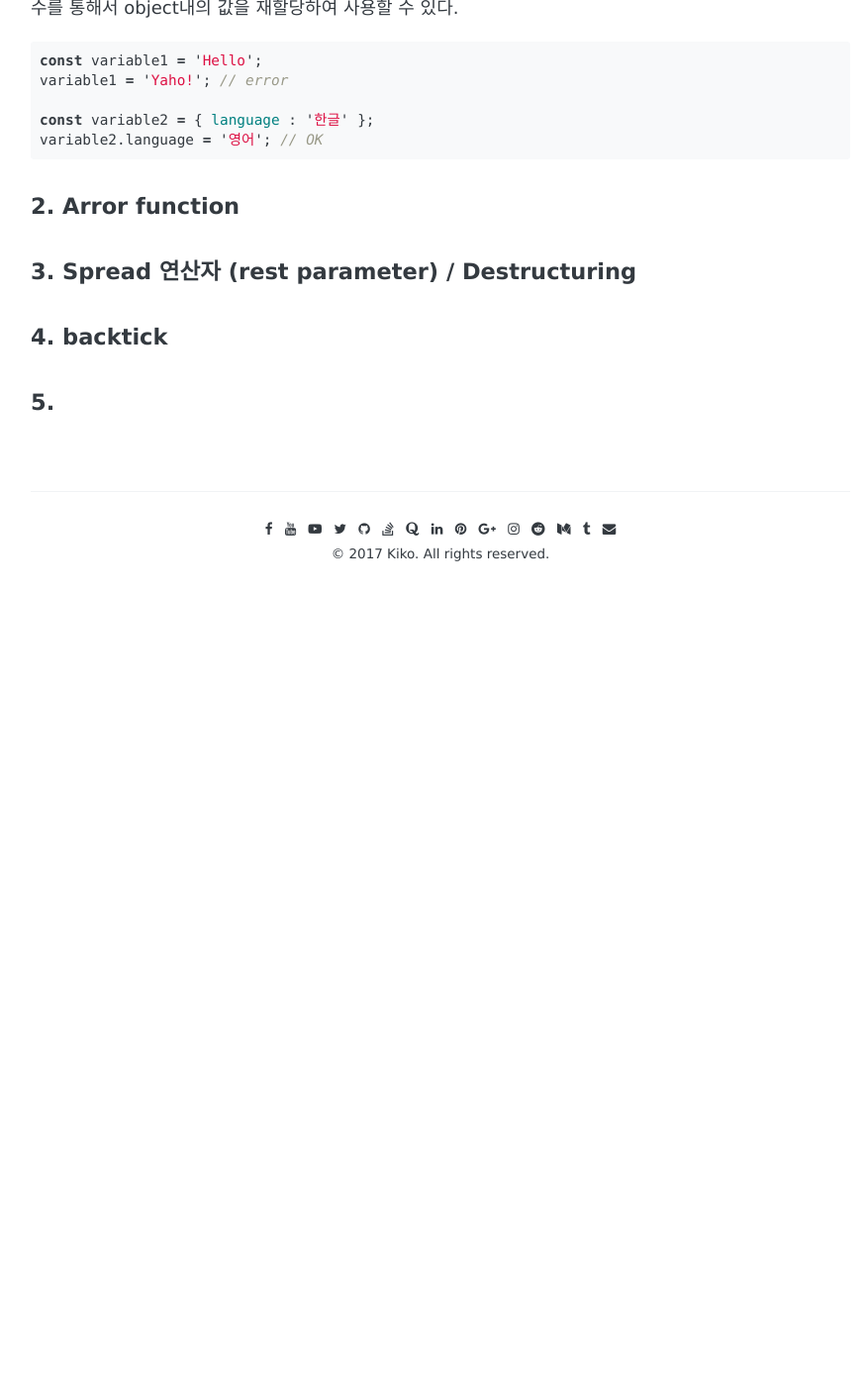
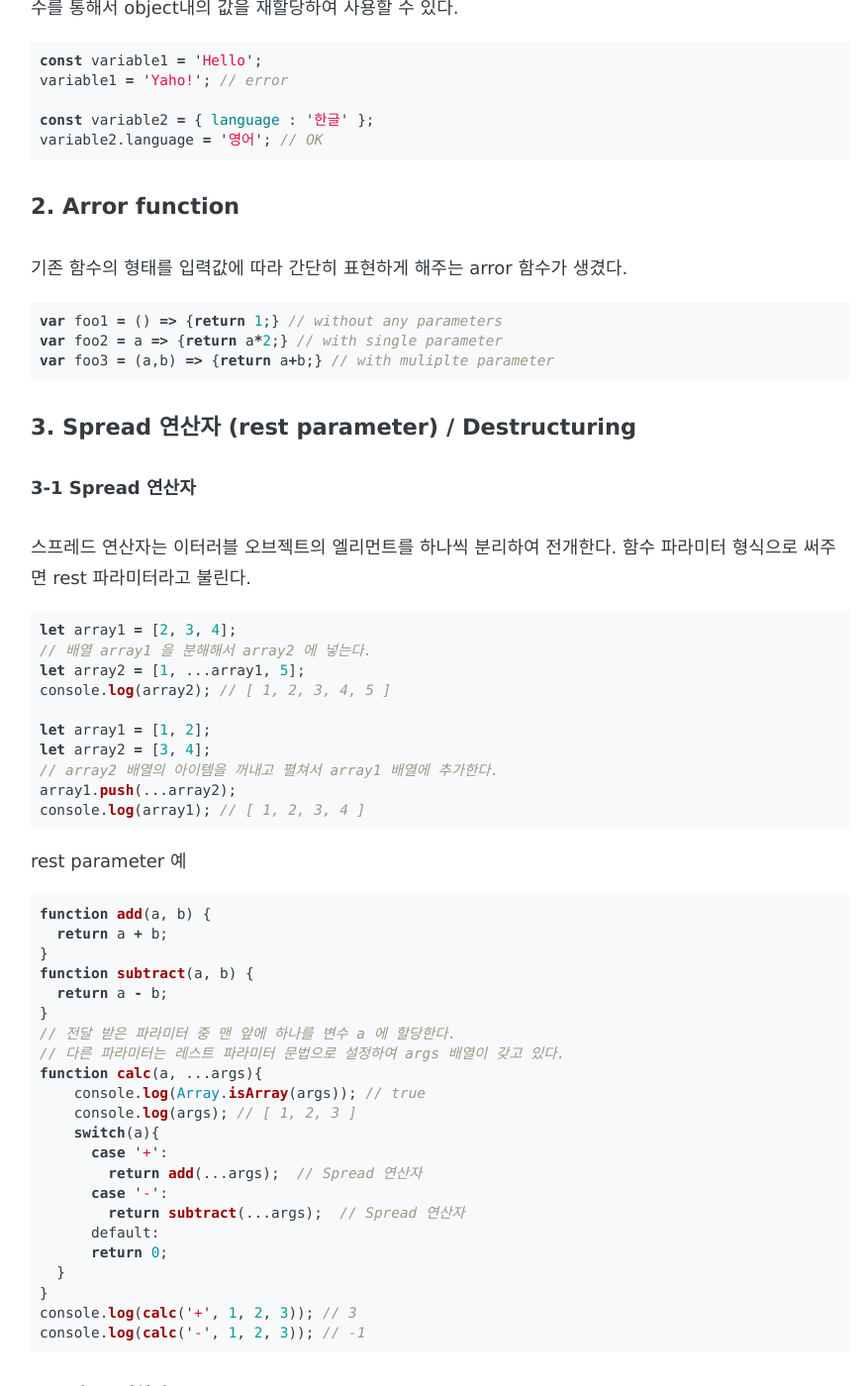
Before and after one commit to SmileBin/SmileBin.github.io, a Jekyll site: the page built from _posts/2018-02-19-es6-features.md, in a window 1280 px wide and 1400 px high, scrolled down 1316 px. Shown: the whole window at 99% size, without its empty margins (195-1069 px from the left). Built offline with Jekyll 4.4.1, drawn with Linux system fonts in a browser that asks for light colours; some web fonts are replaced; comment, search, counter and statistics services are not loaded; before the commit the page ends 1977 px from its top, so only the background shows below that; some of the changed text lies outside the part shown.

Commit message:
es6 블로그 수정

````diff
--- a/_posts/2018-02-19-es6-features.md
+++ b/_posts/2018-02-19-es6-features.md
@@ -45,9 +45,75 @@ variable2.language = '영어'; // OK
 ```
 
 #### 2. Arror function
+기존 함수의 형태를 입력값에 따라 간단히 표현하게 해주는 arror 함수가 생겼다.
+```javascript
+var foo1 = () => {return 1;} // without any parameters
+var foo2 = a => {return a*2;} // with single parameter
+var foo3 = (a,b) => {return a+b;} // with muliplte parameter
+```
+#### 3. Spread 연산자 (rest parameter) / Destructuring
+##### 3-1 Spread 연산자
+스프레드 연산자는 이터러블 오브젝트의 엘리먼트를 하나씩 분리하여 전개한다. 함수 파라미터 형식으로 써주면 rest 파라미터라고 불린다.
+```javascript
+let array1 = [2, 3, 4];
+// 배열 array1 을 분해해서 array2 에 넣는다.
+let array2 = [1, ...array1, 5];
+console.log(array2); // [ 1, 2, 3, 4, 5 ]
 
-#### 3. Spread 연산자 (rest parameter) / Destructuring
+let array1 = [1, 2];
+let array2 = [3, 4];
+// array2 배열의 아이템을 꺼내고 펼쳐서 array1 배열에 추가한다.
+array1.push(...array2);
+console.log(array1); // [ 1, 2, 3, 4 ]
+```
+
+rest parameter 예
+```javascript
+function add(a, b) {
+  return a + b;
+}
+function subtract(a, b) {
+  return a - b;
+}
+// 전달 받은 파라미터 중 맨 앞에 하나를 변수 a 에 할당한다.
+// 다른 파라미터는 레스트 파라미터 문법으로 설정하여 args 배열이 갖고 있다.
+function calc(a, ...args){
+    console.log(Array.isArray(args)); // true
+    console.log(args); // [ 1, 2, 3 ]
+    switch(a){
+      case '+':
+        return add(...args);  // Spread 연산자
+      case '-':
+        return subtract(...args);  // Spread 연산자
+      default:
+      return 0;
+  }
+}
+console.log(calc('+', 1, 2, 3)); // 3
+console.log(calc('-', 1, 2, 3)); // -1
+```
+##### 3-2 디스트럭처링
+분할할당이라는 말이 어울리는 이 기능은 오른쪽의 배열을 엘리먼트로 분할하여 엘리먼트 값을 왼쪽 변수에 할당하는 기능이다.
+```javascript
+let one, two, three, four, five;
+const values = [1, 2, 3];
+
+[one, two, three] = values;
+console.log("A1 : ", one, two, three); // A1 : 1, 2, 3
+
+[one, two, [three, four]] = [1, 2, [73, 74]];
+console.log("A2 : ", one, two, three, four); // A2 : 1, 2, 73, 74
+```
 
 #### 4. backtick
+템플릿 문자열로 불리며, 스트링 중간에 스트링 값을 할당하거나, 여러 줄의 입력시 개행되는 부분까지 모두 출력해주는 역할을 수행한다.
+```javascript
+var keyWord = 'angular';
+// use back-tick `
+var url = `https://www.google.com/#newwindow=1&q=${keyWord}`;
 
-#### 5.
+var hello = `
+  안녕하세요
+  반갑습니다.
+`;
+```
````
